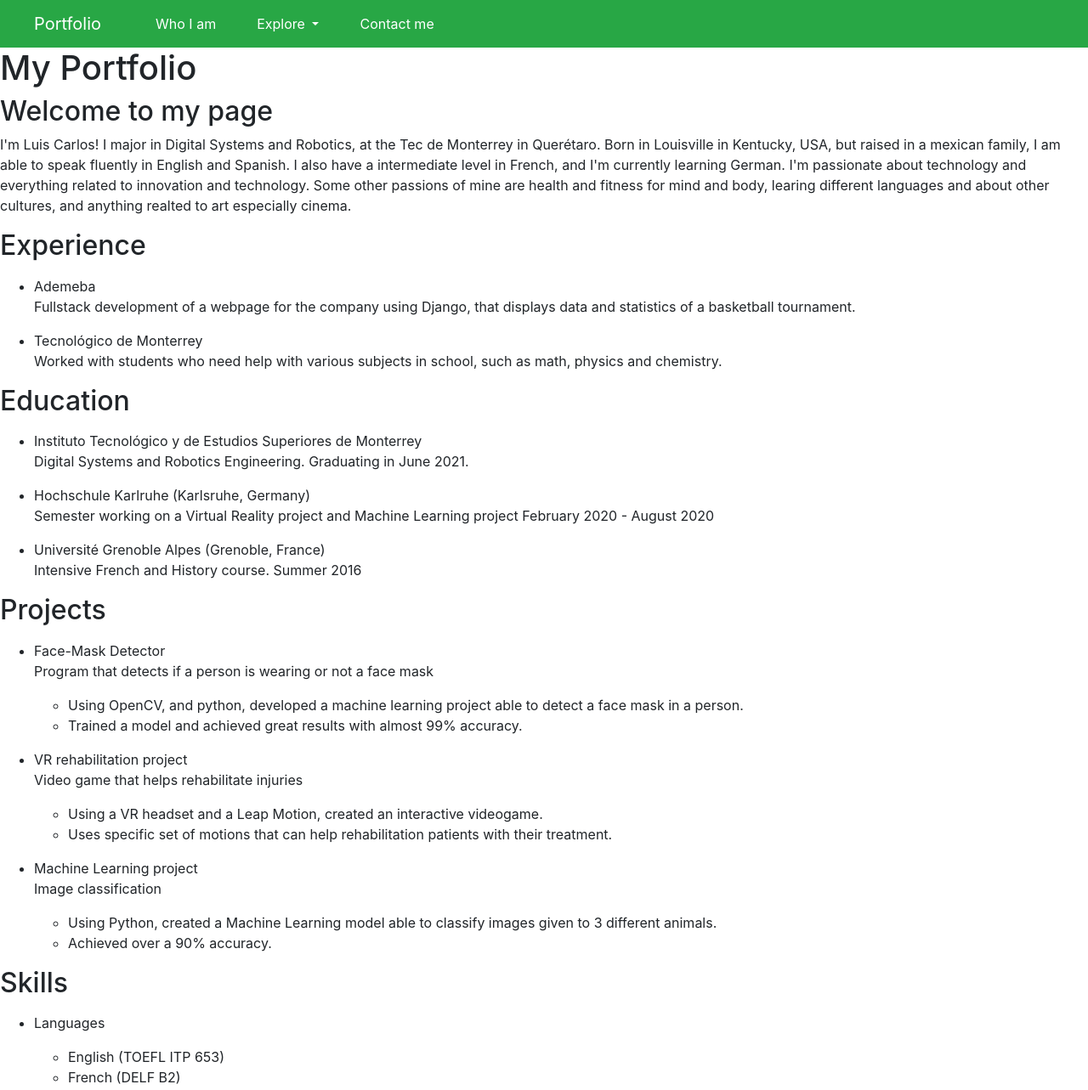
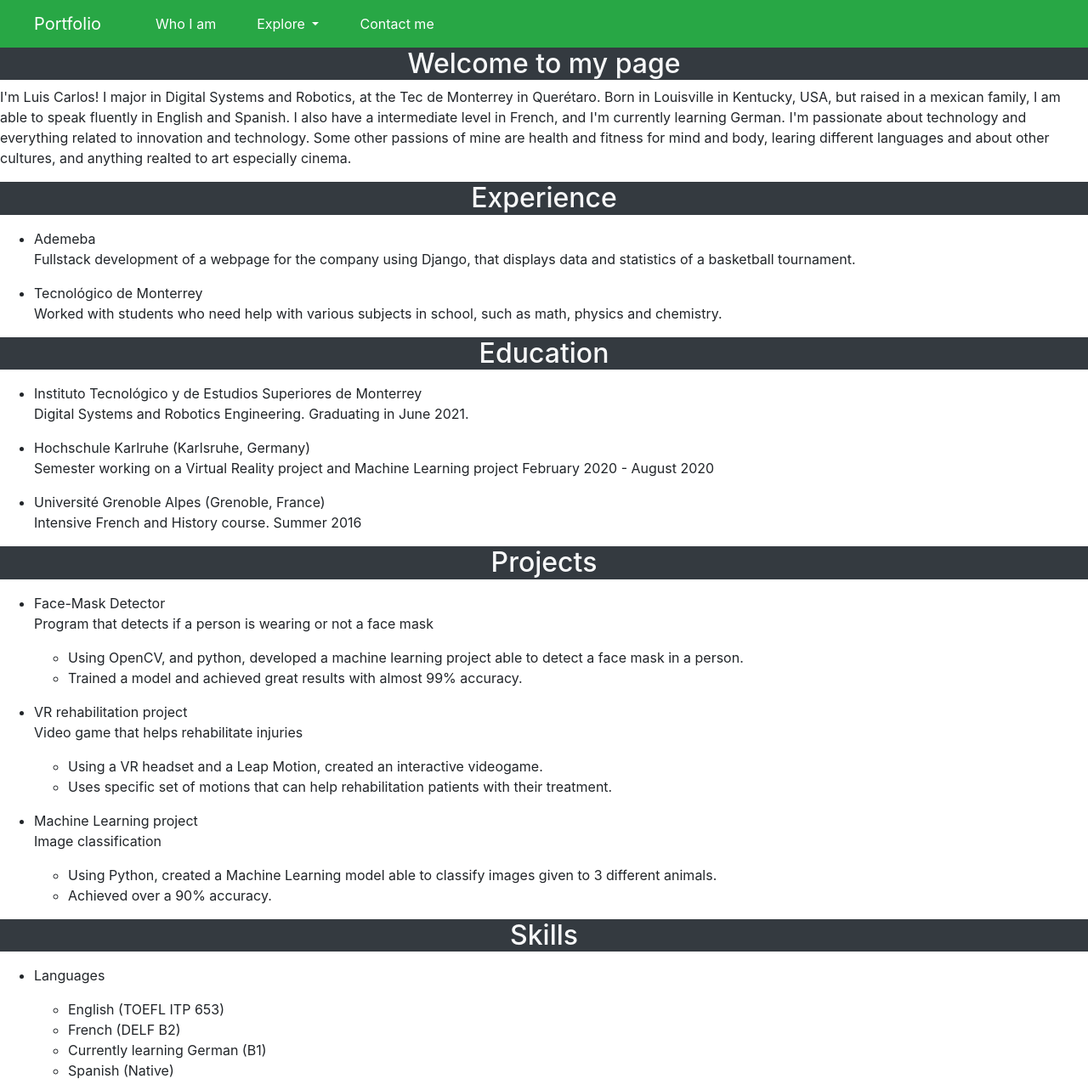
Before and after one commit to Luis2199/Luis2199.github.io, a plain HTML site: page index.html in a window 1280 px wide. Shown: the top 1283 px of the page at 85% size. Drawn offline with nearby package versions, Linux system fonts and the light colour scheme.

Commit message:
Headers styled

```diff
--- a/index.html
+++ b/index.html
@@ -44,9 +44,8 @@
 
     <body>
         <div>
-            <h1>My Portfolio</h1>
             <section>
-                <h2 id="Welcome">Welcome to my page</h2>
+                <h2 class="container-xl text-light bg-dark bg-gradient text-center" id="Welcome">Welcome to my page</h2>
                 <p>
                     I'm Luis Carlos! I major in Digital Systems and Robotics, at the Tec de
                     Monterrey in Querétaro. Born in Louisville in Kentucky, USA, but raised
@@ -61,7 +60,7 @@
         </div>
 
         <section>
-            <h2 id="Experience">Experience</h2>
+            <h2 class="container-xl text-light bg-dark bg-gradient text-center" id="Experience">Experience</h2>
             <div>
                 <p>
                     <ul>
@@ -81,7 +80,7 @@
         </section>
 
         <section>
-            <h2 id="Education">Education</h2>
+            <h2 class="container-xl text-light bg-dark bg-gradient text-center" id="Education">Education</h2>
             <div>
                 <p>
                     <ul>
@@ -106,7 +105,7 @@
         </section>
 
         <section>
-            <h2 id="Projects">Projects</h2>
+            <h2 class="container-xl text-light bg-dark bg-gradient text-center" id="Projects">Projects</h2>
             <div>
                 <p>
                     <ul>
@@ -140,7 +139,7 @@
         </section>
 
         <section>
-            <h2 id="Skills">Skills</h2>
+            <h2 class="container-xl text-light bg-dark bg-gradient text-center" id="Skills">Skills</h2>
             <div>
                 <p>
                     <ul>
```
